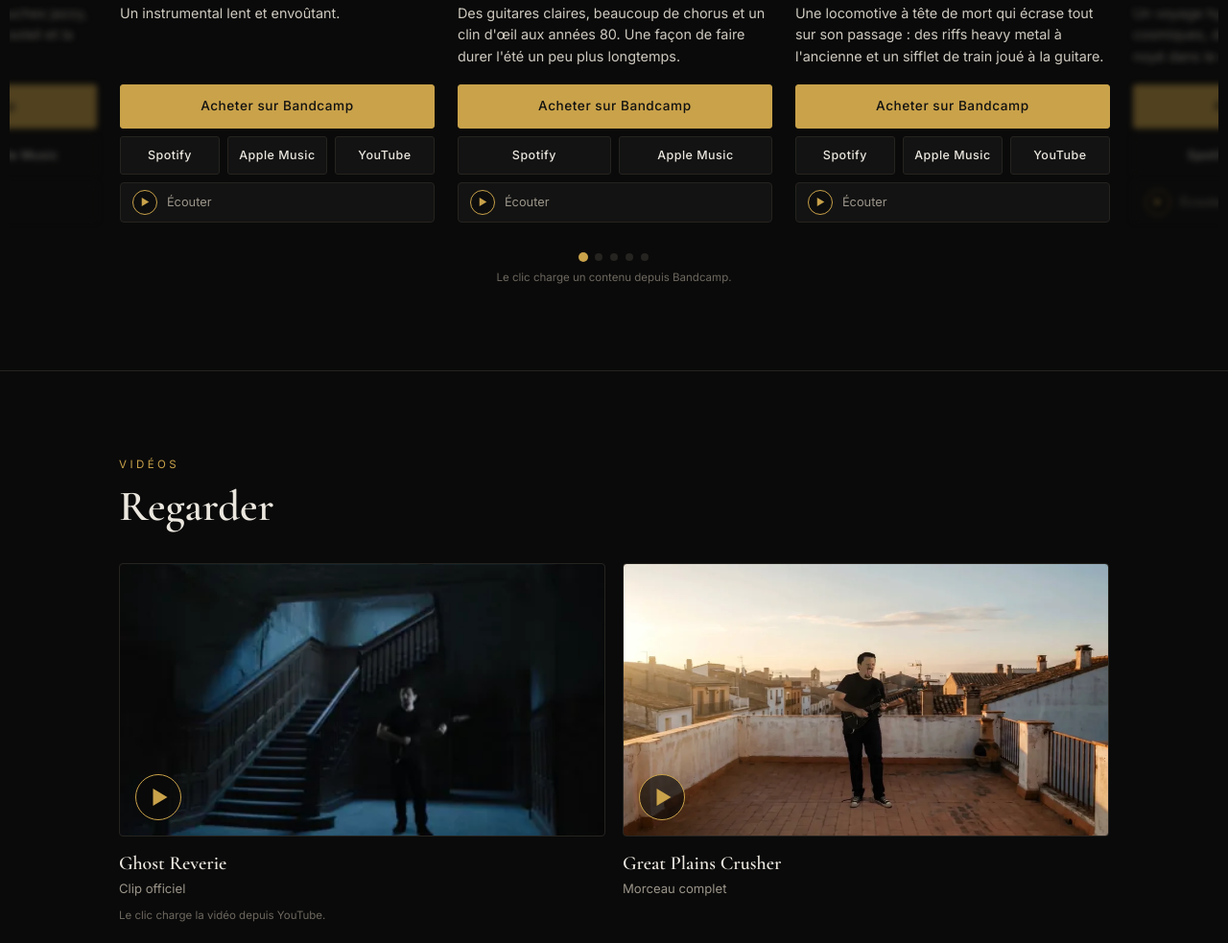
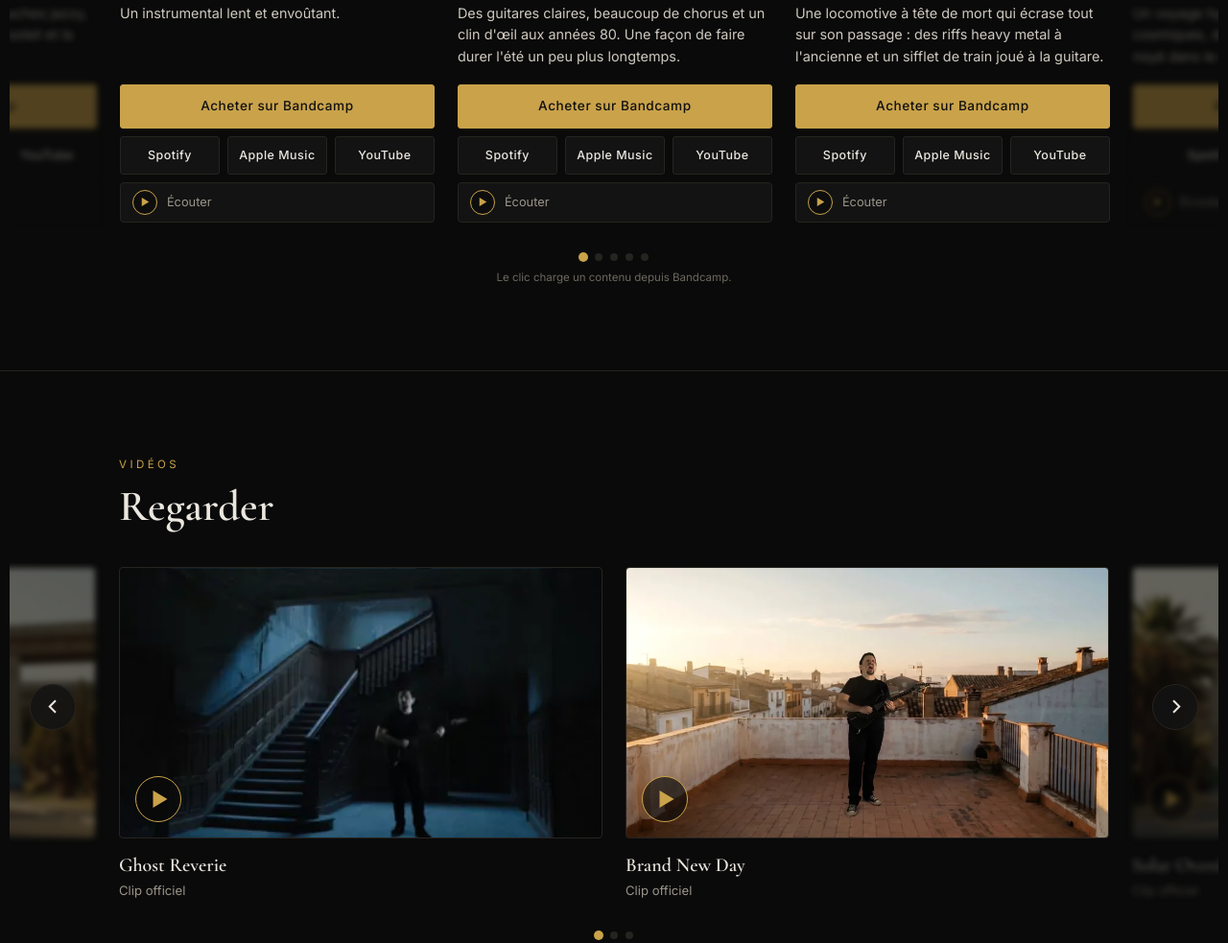
Before and after one commit to jcarayon04/sonicdiaries, a plain HTML site: page fr/index.html in a window 1280 px wide. Shown: the part 1318-2301 px from the top of the page at 96% size. Drawn offline with Linux system fonts and the light colour scheme.

Commit message:
Add files via upload

```diff
--- a/fr/index.html
+++ b/fr/index.html
@@ -160,13 +160,14 @@ main{overflow-x:clip}
 .car-track{display:flex;gap:var(--gap);overflow-x:auto;scroll-snap-type:x mandatory;scroll-behavior:smooth;scrollbar-width:none;-webkit-overflow-scrolling:touch;outline:none;padding:4px var(--P) 6px;scroll-padding-inline:var(--P)}
 .car-btn.side{position:absolute;z-index:3;top:var(--arrow-top,40%);transform:translateY(-50%);width:48px;height:48px;background:rgba(19,19,19,.85);backdrop-filter:blur(4px);-webkit-backdrop-filter:blur(4px)}
 .car-btn.prev{left:max(6px,calc((var(--P) - var(--gap) - 48px)/2))}.car-btn.next{right:max(6px,calc((var(--P) - var(--gap) - 48px)/2))}
-.card-rel{transition:filter .45s,opacity .45s,box-shadow .4s}
-.card-rel.peek{filter:blur(3px) brightness(.55);opacity:.7;cursor:pointer}
-.card-rel.peek *{pointer-events:none}
+.car-item{transition:filter .45s,opacity .45s,box-shadow .4s}
+.car-item.peek{filter:blur(3px) brightness(.55);opacity:.7;cursor:pointer}
+.car-item.peek *{pointer-events:none}
 .car-track::-webkit-scrollbar{display:none}
-.card-rel{flex:0 0 calc((100% - 2*var(--gap))/3);scroll-snap-align:start;display:flex;flex-direction:column;border-radius:4px}
-@media (max-width:900px){.card-rel{flex-basis:calc((100% - var(--gap))/2)}}
-@media (max-width:600px){.card-rel{flex-basis:100%}}
+.car-item{flex:0 0 calc((100% - 2*var(--gap))/3);scroll-snap-align:start;display:flex;flex-direction:column;border-radius:4px}
+.car.two .car-item{flex-basis:calc((100% - var(--gap))/2)}
+@media (max-width:900px){.car-item{flex-basis:calc((100% - var(--gap))/2)}}
+@media (max-width:600px){.car-item,.car.two .car-item{flex-basis:100%}}
 .card-rel.flash{box-shadow:0 0 0 1px var(--gold)}
 .cov{position:relative;display:block;aspect-ratio:1;border:1px solid var(--line);border-radius:4px;overflow:hidden;background:var(--surface);transition:border-color .2s}
 .cov img{width:100%;height:100%;object-fit:cover;transition:transform .5s}
@@ -186,7 +187,8 @@ main{overflow-x:clip}
 .dots{display:flex;justify-content:center;gap:8px;margin-top:26px}
 .dots button{width:8px;height:8px;padding:0;border-radius:50%;border:0;background:var(--line);cursor:pointer;transition:background .2s,transform .2s}
 .dots button.on{background:var(--gold);transform:scale(1.25)}
-#music .note{text-align:center}
+#music .note,#videos .note{text-align:center}
+#videos .more{text-align:center}
 </style>
 </head>
 <body>
@@ -221,7 +223,7 @@ main{overflow-x:clip}
 <main>
 
 <!-- ============ MUSIQUE : carrousel des sorties (3 cartes visibles) ============
-     Nouvelle sortie : copier un bloc <article class="card-rel"> EN PREMIER et déplacer le badge « New ».
+     Nouvelle sortie : copier un bloc <article class="car-item card-rel"> EN PREMIER et déplacer le badge « New ».
      Lecteur : numéro track=… ou album=… (Bandcamp → Share / Embed). -->
 <section id="music">
   <div class="wrap">
@@ -231,7 +233,7 @@ main{overflow-x:clip}
       <button class="car-btn side prev" data-dir="-1" aria-label="Sortie précédente"><svg viewBox="0 0 12 12"><path d="M8 1L3 6l5 5" fill="none" stroke="currentColor" stroke-width="1.6"/></svg></button>
       <button class="car-btn side next" data-dir="1" aria-label="Sortie suivante"><svg viewBox="0 0 12 12"><path d="M4 1l5 5-5 5" fill="none" stroke="currentColor" stroke-width="1.6"/></svg></button>
     <div class="car-track" tabindex="0">
-      <article class="card-rel" id="ghost-reverie">
+      <article class="car-item card-rel" id="ghost-reverie">
         <a class="cov" href="https://julien-carayon.bandcamp.com/album/ghost-reverie" target="_blank" rel="noopener"><img src="../img/ghost-reverie.webp" alt="Ghost Reverie — pochette" width="800" height="800"></a>
         <h3>Ghost Reverie <span class="new">Nouveau</span></h3>
         <div class="meta">Novembre 2026 · 80 BPM</div>
@@ -242,18 +244,18 @@ main{overflow-x:clip}
           <div class="play"><svg viewBox="0 0 10 12"><path d="M0 0l10 6-10 6z"/></svg></div><span>Écouter</span>
         </div>
       </article>
-      <article class="card-rel" id="brand-new-day">
+      <article class="car-item card-rel" id="brand-new-day">
         <a class="cov" href="https://julien-carayon.bandcamp.com/track/brand-new-day" target="_blank" rel="noopener"><img src="../img/brand-new-day.webp" alt="Brand New Day — pochette" width="800" height="800"></a>
         <h3>Brand New Day</h3>
         <div class="meta">Septembre 2026 · 120 BPM</div>
         <p class="desc">Des guitares claires, beaucoup de chorus et un clin d'œil aux années 80. Une façon de faire durer l'été un peu plus longtemps.</p>
         <a class="btn primary full" href="https://julien-carayon.bandcamp.com/track/brand-new-day" target="_blank" rel="noopener">Acheter sur Bandcamp</a>
-        <div class="minis"><a class="btn sm" href="https://open.spotify.com/artist/27TAzzGmpJ8daUuZbbUHwj" target="_blank" rel="noopener">Spotify</a><a class="btn sm" href="https://music.apple.com/artist/julien-carayon/255318041" target="_blank" rel="noopener">Apple Music</a></div>
+        <div class="minis"><a class="btn sm" href="https://open.spotify.com/artist/27TAzzGmpJ8daUuZbbUHwj" target="_blank" rel="noopener">Spotify</a><a class="btn sm" href="https://music.apple.com/artist/julien-carayon/255318041" target="_blank" rel="noopener">Apple Music</a><a class="btn sm" href="https://www.youtube.com/watch?v=OkImI6FPrsg" target="_blank" rel="noopener">YouTube</a></div>
         <div class="facade mini" data-embed="https://bandcamp.com/EmbeddedPlayer/track=1738254884/size=small/bgcol=333333/linkcol=c9a24a/transparent=true/" role="button" tabindex="0" aria-label="Charger le lecteur Bandcamp pour Brand New Day">
           <div class="play"><svg viewBox="0 0 10 12"><path d="M0 0l10 6-10 6z"/></svg></div><span>Écouter</span>
         </div>
       </article>
-      <article class="card-rel" id="great-plains-crusher">
+      <article class="car-item card-rel" id="great-plains-crusher">
         <a class="cov" href="https://julien-carayon.bandcamp.com/track/great-plains-crusher" target="_blank" rel="noopener"><img src="../img/great-plains-crusher.webp" alt="Great Plains Crusher — pochette" width="800" height="800"></a>
         <h3>Great Plains Crusher</h3>
         <div class="meta">Juillet 2026 · 94 BPM</div>
@@ -264,7 +266,7 @@ main{overflow-x:clip}
           <div class="play"><svg viewBox="0 0 10 12"><path d="M0 0l10 6-10 6z"/></svg></div><span>Écouter</span>
         </div>
       </article>
-      <article class="card-rel" id="neon-eclipse">
+      <article class="car-item card-rel" id="neon-eclipse">
         <a class="cov" href="https://julien-carayon.bandcamp.com/track/neon-eclipse" target="_blank" rel="noopener"><img src="../img/neon-eclipse.webp" alt="Neon Eclipse — pochette" width="800" height="800" loading="lazy"></a>
         <h3>Neon Eclipse</h3>
         <div class="meta">Mai 2026 · 106 BPM</div>
@@ -275,13 +277,13 @@ main{overflow-x:clip}
           <div class="play"><svg viewBox="0 0 10 12"><path d="M0 0l10 6-10 6z"/></svg></div><span>Écouter</span>
         </div>
       </article>
-      <article class="card-rel" id="solar-overdrive">
+      <article class="car-item card-rel" id="solar-overdrive">
         <a class="cov" href="https://julien-carayon.bandcamp.com/track/solar-overdrive" target="_blank" rel="noopener"><img src="../img/solar-overdrive.webp" alt="Solar Overdrive — pochette" width="800" height="800" loading="lazy"></a>
         <h3>Solar Overdrive</h3>
         <div class="meta">Mars 2026 · 184 BPM</div>
         <p class="desc">Un rock instrumental rapide aux touches jazzy, qui évoque les grands espaces, le soleil et la liberté.</p>
         <a class="btn primary full" href="https://julien-carayon.bandcamp.com/track/solar-overdrive" target="_blank" rel="noopener">Acheter sur Bandcamp</a>
-        <div class="minis"><a class="btn sm" href="https://open.spotify.com/artist/27TAzzGmpJ8daUuZbbUHwj" target="_blank" rel="noopener">Spotify</a><a class="btn sm" href="https://music.apple.com/artist/julien-carayon/255318041" target="_blank" rel="noopener">Apple Music</a></div>
+        <div class="minis"><a class="btn sm" href="https://open.spotify.com/artist/27TAzzGmpJ8daUuZbbUHwj" target="_blank" rel="noopener">Spotify</a><a class="btn sm" href="https://music.apple.com/artist/julien-carayon/255318041" target="_blank" rel="noopener">Apple Music</a><a class="btn sm" href="https://www.youtube.com/watch?v=x2Nkk1Xd7QE" target="_blank" rel="noopener">YouTube</a></div>
         <div class="facade mini" data-embed="https://bandcamp.com/EmbeddedPlayer/track=1155304759/size=small/bgcol=333333/linkcol=c9a24a/transparent=true/" role="button" tabindex="0" aria-label="Charger le lecteur Bandcamp pour Solar Overdrive">
           <div class="play"><svg viewBox="0 0 10 12"><path d="M0 0l10 6-10 6z"/></svg></div><span>Écouter</span>
         </div>
@@ -293,27 +295,37 @@ main{overflow-x:clip}
   </div>
 </section>
 
-<!-- ============ VIDÉOS (3 maximum) ============ -->
+<!-- ============ VIDÉOS : présentoir (2 en vitrine) ============
+     Nouvelle vidéo : copier un bloc <article class="car-item video"> en premier, miniature dans img/thumb-NOM.webp (16:9). -->
 <section id="videos">
   <div class="wrap">
     <div class="label">Vidéos</div>
     <h2>Regarder</h2>
-    <div class="videos">
-      <!-- Vignettes : miniature de chaque vidéo dans img/ (.webp, 16:9).
-           Pour ajouter une 3e vidéo : copie un bloc <div class="video">…</div> -->
-      <div class="video">
+    <div class="car two">
+      <button class="car-btn side prev" data-dir="-1" aria-label="Vidéo précédente"><svg viewBox="0 0 12 12"><path d="M8 1L3 6l5 5" fill="none" stroke="currentColor" stroke-width="1.6"/></svg></button>
+      <button class="car-btn side next" data-dir="1" aria-label="Vidéo suivante"><svg viewBox="0 0 12 12"><path d="M4 1l5 5-5 5" fill="none" stroke="currentColor" stroke-width="1.6"/></svg></button>
+      <div class="car-track" tabindex="0">
+        <article class="car-item video">
           <div class="facade" data-yt="lBZGCIg6cEI" style="background-image:url(../img/thumb-ghost-reverie.webp)" role="button" tabindex="0" aria-label="Lire Ghost Reverie">
             <div><div class="play"><svg viewBox="0 0 10 12"><path d="M0 0l10 6-10 6z"/></svg></div></div>
           </div>
           <h4>Ghost Reverie</h4><p>Clip officiel</p>
-      </div>
-      <div class="video">
-        <div class="facade" data-yt="Xv1NCjbTaGs" style="background-image:url(../img/thumb-great-plains-crusher.webp)" role="button" tabindex="0" aria-label="Lire Great Plains Crusher">
+        </article>
+        <article class="car-item video">
+          <div class="facade" data-yt="OkImI6FPrsg" style="background-image:url(../img/thumb-brand-new-day.webp)" role="button" tabindex="0" aria-label="Lire Brand New Day">
             <div><div class="play"><svg viewBox="0 0 10 12"><path d="M0 0l10 6-10 6z"/></svg></div></div>
           </div>
-        <h4>Great Plains Crusher</h4><p>Morceau complet</p>
+          <h4>Brand New Day</h4><p>Clip officiel</p>
+        </article>
+        <article class="car-item video">
+          <div class="facade" data-yt="x2Nkk1Xd7QE" style="background-image:url(../img/thumb-solar-overdrive.webp)" role="button" tabindex="0" aria-label="Lire Solar Overdrive">
+            <div><div class="play"><svg viewBox="0 0 10 12"><path d="M0 0l10 6-10 6z"/></svg></div></div>
+          </div>
+          <h4>Solar Overdrive</h4><p>Clip officiel</p>
+        </article>
       </div>
     </div>
+    <div class="dots" aria-hidden="true"></div>
     <div class="note">Le clic charge la vidéo depuis YouTube.</div>
     <div class="more"><a class="btn" href="https://www.youtube.com/user/JulienCarayon" target="_blank" rel="noopener">Toutes les vidéos sur YouTube →</a></div>
   </div>
@@ -381,60 +393,52 @@ main{overflow-x:clip}
 </footer>
 
 <script>
-// Charge les lecteurs YouTube / Bandcamp uniquement au clic (aucun cookie tiers avant)
-document.querySelectorAll('.facade').forEach(function(el){
-  function load(){
+// Charge les lecteurs YouTube / Bandcamp uniquement au clic (aucun cookie tiers avant) — délégué, marche aussi sur les copies du carrousel
+(function(){
+  function load(el){
     if(el.querySelector('iframe')) return;
-    var src;
-    if(el.dataset.yt){
-      if(el.dataset.yt.indexOf('VIDEO_ID')===0){ el.querySelector('div').lastChild.textContent=' Identifiant de vidéo à renseigner'; return; }
-      src='https://www.youtube-nocookie.com/embed/'+el.dataset.yt+'?autoplay=1&rel=0';
-    } else {
-      if(el.dataset.embed.indexOf('TRACK_ID')>-1){ el.querySelector('.inner').lastChild.textContent='Identifiant Bandcamp à renseigner'; return; }
-      src=el.dataset.embed;
-    }
+    var src=el.dataset.yt ? 'https://www.youtube-nocookie.com/embed/'+el.dataset.yt+'?autoplay=1&rel=0' : el.dataset.embed;
     var f=document.createElement('iframe');
-    f.src=src; f.allow='autoplay; encrypted-media; picture-in-picture; fullscreen'; f.allowFullscreen=true; f.title='Lecteur';
+    f.src=src; f.allow='autoplay; encrypted-media; picture-in-picture; fullscreen'; f.allowFullscreen=true; f.title='Player';
     el.innerHTML=''; el.appendChild(f); el.style.cursor='default';
   }
-  el.addEventListener('click',load);
-  el.addEventListener('keydown',function(e){ if(e.key==='Enter'||e.key===' '){ e.preventDefault(); load(); } });
-});
+  document.addEventListener('click',function(e){ var el=e.target.closest('.facade'); if(el&&!el.closest('.peek')) load(el); });
+  document.addEventListener('keydown',function(e){ var el=e.target.closest&&e.target.closest('.facade'); if(el&&(e.key==='Enter'||e.key===' ')){ e.preventDefault(); load(el); } });
+})();
 
-// Carrousel « présentoir » : rotation infinie dans les deux sens (flèches, points, clavier, glisser, lien direct #id)
-(function(){
-  var track=document.querySelector('.car-track'); if(!track) return;
-  var orig=[].slice.call(track.querySelectorAll('.card-rel')), n=orig.length, btns=document.querySelectorAll('.car-btn'), dots=document.querySelector('.dots');
-  // 3 jeux de cartes : copie | originaux | copie -> on reste toujours dans le jeu du milieu
-  function clone(c){ var x=c.cloneNode(true); x.removeAttribute('id'); x.setAttribute('aria-hidden','true'); x.classList.add('clone');
-    [].forEach.call(x.querySelectorAll('a,button,[tabindex]'),function(e){ e.setAttribute('tabindex','-1'); }); return x; }
+// Carrousels « présentoir » : rotation infinie dans les deux sens (flèches, points, clavier, glisser, lien direct #id)
+document.querySelectorAll('.car').forEach(function(car){
+  var sec=car.closest('section'), track=car.querySelector('.car-track');
+  var orig=[].slice.call(track.querySelectorAll('.car-item')), n=orig.length, btns=car.querySelectorAll('.car-btn'), dots=sec.querySelector('.dots');
+  // 3 jeux : copie | originaux | copie -> on reste toujours dans le jeu du milieu
+  function clone(c){ var x=c.cloneNode(true); x.removeAttribute('id'); x.classList.add('clone'); return x; }
   orig.slice().reverse().forEach(function(c){ track.insertBefore(clone(c),track.firstChild); });
   orig.forEach(function(c){ track.appendChild(clone(c)); });
-  var all=[].slice.call(track.querySelectorAll('.card-rel')), car=document.querySelector('.car');
+  var all=[].slice.call(track.querySelectorAll('.car-item'));
   function step(){ return all[1].offsetLeft-all[0].offsetLeft; }
   function idx(){ return Math.round(track.scrollLeft/step()); }
+  function visible(){ var P=parseFloat(getComputedStyle(track).paddingLeft)||0, g=step()-all[0].offsetWidth; return Math.max(1,Math.round((track.clientWidth-2*P+g)/step())); }
+  function peek(i){ var v=visible(); all.forEach(function(c,j){ c.classList.toggle('peek',j<i||j>=i+v); }); }
   function jump(i){ track.style.scrollBehavior='auto'; track.style.scrollSnapType='none'; track.scrollLeft=i*step(); track.offsetHeight; track.style.scrollSnapType=''; track.style.scrollBehavior=''; }
   function go(i){ track.scrollTo({left:i*step(),behavior:'smooth'}); peek(i); }
-  function arrows(){ var cov=orig[0].querySelector('.cov'); if(cov) car.style.setProperty('--arrow-top',(cov.offsetTop-track.offsetTop+cov.offsetHeight/2+4)+'px'); }
+  function arrows(){ var a=orig[0].querySelector('.cov,.facade'); if(a) car.style.setProperty('--arrow-top',(a.offsetTop-track.offsetTop+a.offsetHeight/2+4)+'px'); }
+  function mark(){ peek(idx()); var k=((idx()-n)%n+n)%n; [].forEach.call(dots.children,function(d,j){ d.classList.toggle('on',j===k); }); }
   function settle(){ var i=idx(); if(i<n) jump(i+n); else if(i>=2*n) jump(i-n); mark(); }
-  function visible(){ var P=parseFloat(getComputedStyle(track).paddingLeft)||0, g=step()-all[0].offsetWidth; return Math.max(1,Math.round((track.clientWidth-2*P+g)/step())); }
-  function peek(i){ var v=visible(); all.forEach(function(c,j){ c.classList.toggle('peek',j<i||j>=i+v); }); }
-  track.addEventListener('click',function(e){ var c=e.target.closest('.card-rel'); if(c&&c.classList.contains('peek')){ e.preventDefault(); e.stopPropagation(); go(all.indexOf(c)<idx()?idx()-1:idx()+1); } },true);
-  function mark(){ peek(idx()); var k=((idx()-n)%n+n)%n; [].forEach.call(dots.children,function(d,j){ d.classList.toggle('on',j===k); }); }
-  for(var k=0;k<n;k++){ var d=document.createElement('button'); d.dataset.i=k; d.setAttribute('aria-label',orig[k].querySelector('h3').firstChild.textContent.trim());
+  for(var k=0;k<n;k++){ var d=document.createElement('button'); d.dataset.i=k; var h=orig[k].querySelector('h3,h4'); if(h) d.setAttribute('aria-label',h.firstChild.textContent.trim());
     d.addEventListener('click',function(){ go(n+(+this.dataset.i)); }); dots.appendChild(d); }
+  track.addEventListener('click',function(e){ var c=e.target.closest('.car-item'); if(c&&c.classList.contains('peek')){ e.preventDefault(); e.stopPropagation(); go(all.indexOf(c)<idx()?idx()-1:idx()+1); } },true);
   btns.forEach(function(b){ b.addEventListener('click',function(){ go(idx()+parseInt(b.dataset.dir,10)); }); });
-  track.addEventListener('keydown',function(e){ if(e.key==='ArrowRight'){e.preventDefault();go(idx()+1);} if(e.key==='ArrowLeft'){e.preventDefault();go(idx()-1);} });
+  track.addEventListener('keydown',function(e){ if(e.target!==track) return; if(e.key==='ArrowRight'){e.preventDefault();go(idx()+1);} if(e.key==='ArrowLeft'){e.preventDefault();go(idx()-1);} });
   var to; track.addEventListener('scroll',function(){ clearTimeout(to); to=setTimeout(settle,120); });
-  window.addEventListener('resize',function(){ arrows(); jump(n+(((idx()-n)%n+n)%n)); });
+  window.addEventListener('resize',function(){ arrows(); jump(n+(((idx()-n)%n+n)%n)); mark(); });
   function start(k){ arrows(); jump(n+k); mark(); }
-  function fromHash(){ var h=location.hash.slice(1), hit=false; orig.forEach(function(c,k){ if(c.id===h){ hit=true;
-      var sec=document.getElementById('music'); var place=function(){ window.scrollTo(0,sec.getBoundingClientRect().top+window.pageYOffset-60); start(k); };
+  function fromHash(){ var h=location.hash.slice(1), hit=false; orig.forEach(function(c,k){ if(h&&c.id===h){ hit=true;
+      var place=function(){ window.scrollTo(0,sec.getBoundingClientRect().top+window.pageYOffset-60); start(k); };
       place(); setTimeout(place,60); window.addEventListener('load',place);
       c.classList.add('flash'); setTimeout(function(){c.classList.remove('flash')},2200); } }); return hit; }
   window.addEventListener('hashchange',fromHash);
   if(!fromHash()){ start(0); window.addEventListener('load',function(){ start(((idx()-n)%n+n)%n); }); }
-})();
+});
 </script>
 </body>
 </html>
```
Also changed, not shown: index.html (+61 -57 lines), img/thumb-brand-new-day.webp (added), img/thumb-solar-overdrive.webp (added). Lines whose indentation alone changed are shown as unchanged.
